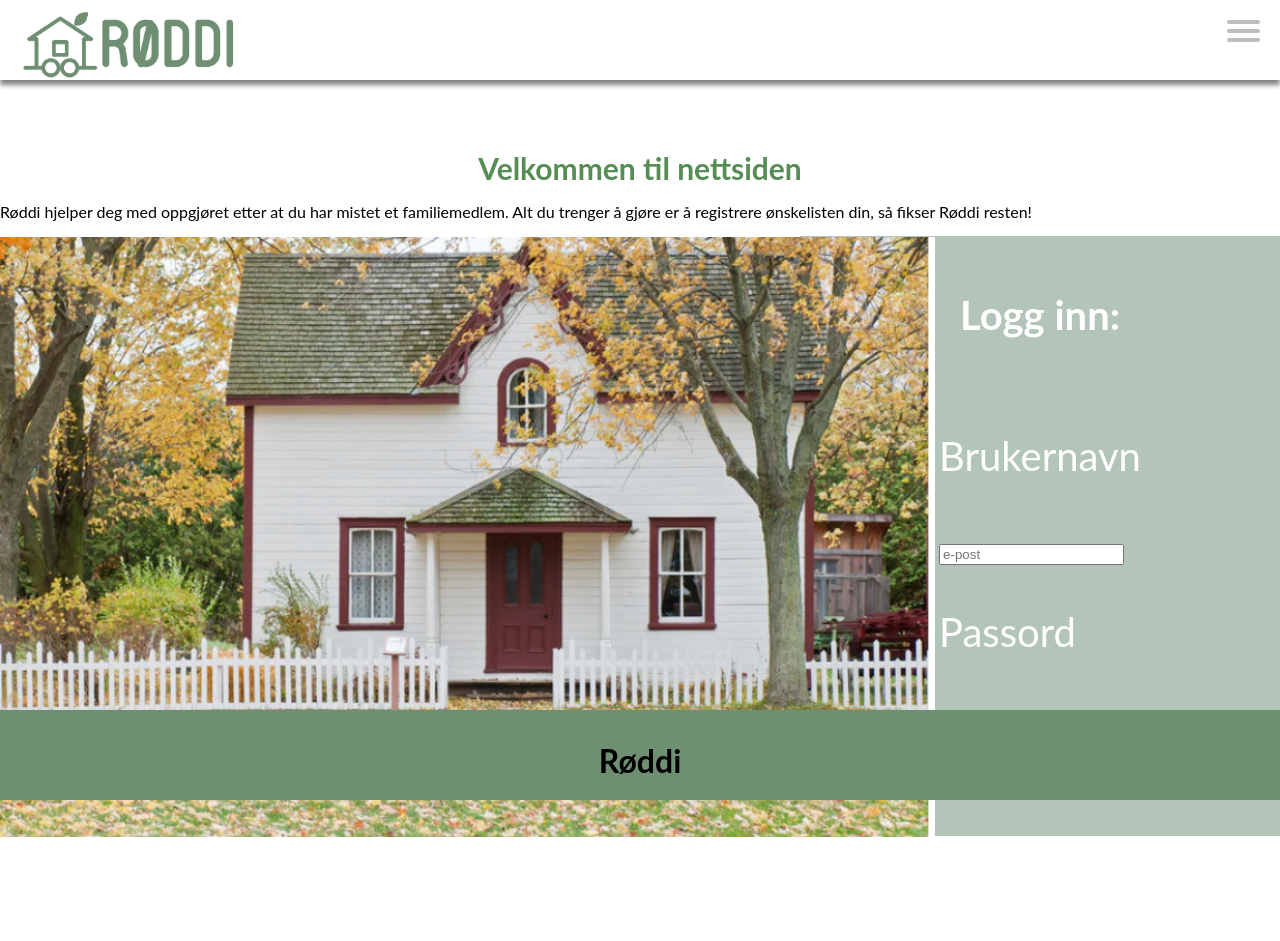
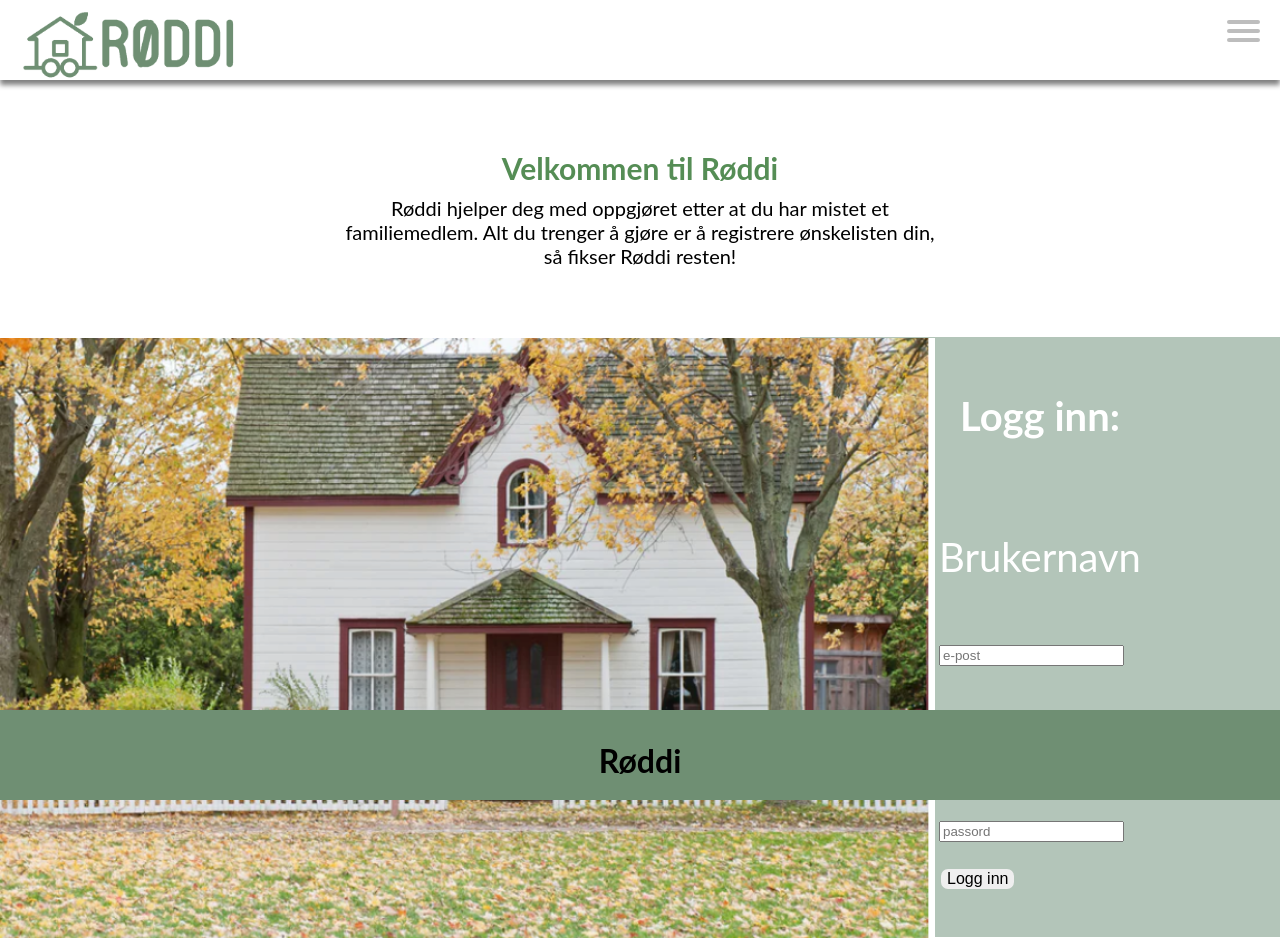
Before and after one commit to ingelinsu/roddi, a React (Create React App) app in the folder frontend/react-app/: page / in a window 1280 px wide. Before the commit the page ends 840 px from the top, so only its background shows below. Built offline with nearby package versions, Linux system fonts and the light colour scheme.

Commit message:
Add description of Røddi

```diff
--- a/frontend/react-app/src/index.css
+++ b/frontend/react-app/src/index.css
@@ -13,12 +13,11 @@ code {
 }
 
 #hus {
-
   height: 600px;
   margin-left: 0px;
 }
 
-#lorem {
+#description {
   margin: auto;
   width: 600px;
   font-size: 20px;
--- a/frontend/react-app/src/pages/index.jsx
+++ b/frontend/react-app/src/pages/index.jsx
@@ -9,7 +9,7 @@ import Login from "../components/Login"
 const MainPage = () => {
   return (
     <div>
-      <h3 id="tittel">Velkommen til nettsiden</h3>
+      <h3 id="tittel">Velkommen til Røddi</h3>
       <MainContent />
       <Login />
     </div>
```
